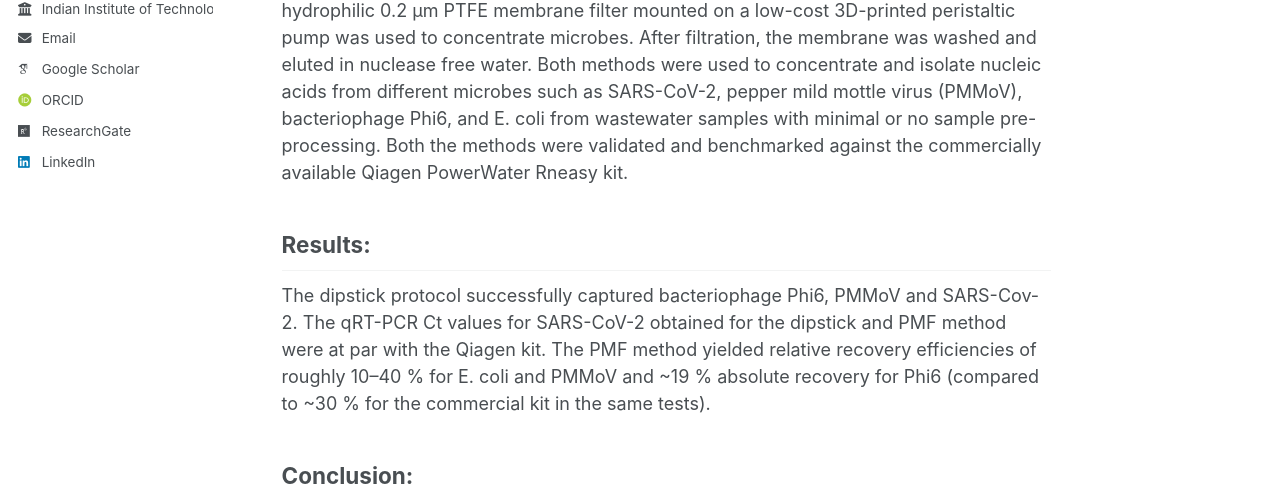
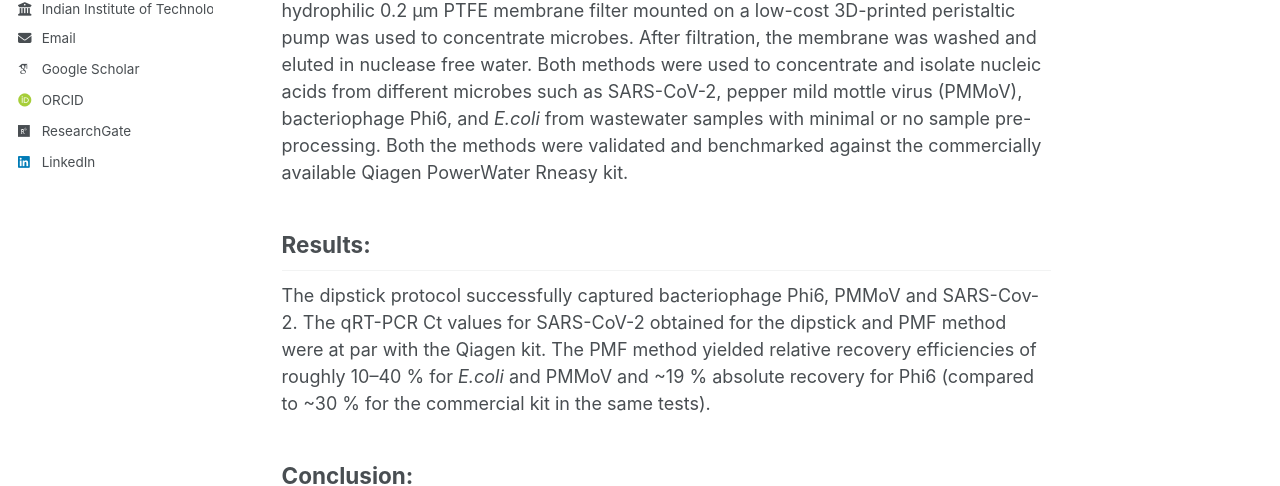
Before and after one commit to shrutiahuja/shrutiahuja.github.io, a Jekyll site: the page built from _publications/2024-03-25-simultaneous.md, in a window 1280 px wide and 1400 px high, scrolled down 686 px. Shown: the part 422-908 px from the top of the window. Built offline with Jekyll 4.4.1, drawn with Linux system fonts in a browser that asks for light colours; some web fonts are replaced; a script that is not in the unit is left out; some of the changed text lies outside the part shown.

Commit message:
Update 2024-03-25-simultaneous.md

```diff
--- a/_publications/2024-03-25-simultaneous.md
+++ b/_publications/2024-03-25-simultaneous.md
@@ -3,7 +3,7 @@ title: "Simultaneous microbial capture and nucleic acid extraction from wastewat
 collection: publications
 category: manuscripts
 permalink: /publication/2024-03-25-simultaneous/
-excerpt: 'Low-cost, rapid, lab-developed methods to concentrate and isolate nucleic acids from different microbes such as SARS-CoV-2, pepper mild mottle virus (PMMoV), bacteriophage Phi6, and E. coli from wastewater samples with minimal or no sample pre-processing. '
+excerpt: 'Low-cost, rapid, lab-developed methods to concentrate and isolate nucleic acids from different microbes such as SARS-CoV-2, pepper mild mottle virus (PMMoV), bacteriophage Phi6, and *E.coli* from wastewater samples with minimal or no sample pre-processing. '
 date: 2024-03-25
 venue: 'Science of the Total Environment'
 paperurl: 'https://doi.org/10.1016/j.scitotenv.2024.170347'
@@ -16,10 +16,10 @@ To develop and evaluate two cost-effective workflows for simultaneous microbial
 The COVID-19 pandemic accelerated research towards developing low-cost assays for automated urban wastewater monitoring assay that can be integrated into an environmental surveillance system for early warning of frequent disease outbreaks and future pandemics. Microbial concentration is one of the most challenging steps in wastewater surveillance, due to the sample heterogeneity and low pathogen load. Keeping in mind the requirements of large-scale testing in densely populated low- or middle-income countries (LMICs), such assays would need to be low-cost and have rapid turnaround time with high recovery efficiency. In this study, two such methods are presented and evaluated against commercially available kits for pathogen detection in wastewater. The first method utilizes paper dipsticks while the second method comprises of a PTFE membrane filter (PMF) integrated with a peristaltic pump.
 
 ## Methods:
-Wastewater samples were collected as per CDC guidelines from a sewage pumping station at IIT Bombay. Two nucleic acid extraction workflows were evaluated. For small-volume (~1 mL) samples, a wax-backed cellulose paper dipstick was used to bind nucleic acids directly from thermally lysed wastewater. The dipstick was immersed sequentially in lysis, wash, and elution steps; nucleic acids were released directly into the RT-PCR reaction mix without further purification. For larger-volume samples (~40 mL), a hydrophilic 0.2 µm PTFE membrane filter mounted on a low-cost 3D-printed peristaltic pump was used to concentrate microbes. After filtration, the membrane was washed and eluted in nuclease free water. Both methods were used to concentrate and isolate nucleic acids from different microbes such as SARS-CoV-2, pepper mild mottle virus (PMMoV), bacteriophage Phi6, and E. coli from wastewater samples with minimal or no sample pre-processing. Both the methods were validated and benchmarked against the commercially available Qiagen PowerWater Rneasy kit.
+Wastewater samples were collected as per CDC guidelines from a sewage pumping station at IIT Bombay. Two nucleic acid extraction workflows were evaluated. For small-volume (~1 mL) samples, a wax-backed cellulose paper dipstick was used to bind nucleic acids directly from thermally lysed wastewater. The dipstick was immersed sequentially in lysis, wash, and elution steps; nucleic acids were released directly into the RT-PCR reaction mix without further purification. For larger-volume samples (~40 mL), a hydrophilic 0.2 µm PTFE membrane filter mounted on a low-cost 3D-printed peristaltic pump was used to concentrate microbes. After filtration, the membrane was washed and eluted in nuclease free water. Both methods were used to concentrate and isolate nucleic acids from different microbes such as SARS-CoV-2, pepper mild mottle virus (PMMoV), bacteriophage Phi6, and *E.coli* from wastewater samples with minimal or no sample pre-processing. Both the methods were validated and benchmarked against the commercially available Qiagen PowerWater Rneasy kit.
 
 ## Results:
-The dipstick protocol successfully captured bacteriophage Phi6, PMMoV and SARS-Cov-2. The qRT-PCR Ct values for SARS-CoV-2 obtained for the dipstick and PMF method  were at par with the Qiagen kit. The PMF method yielded relative recovery efficiencies of roughly 10–40 % for E. coli and PMMoV and ~19 % absolute recovery for Phi6 (compared to ~30 % for the commercial kit in the same tests).
+The dipstick protocol successfully captured bacteriophage Phi6, PMMoV and SARS-Cov-2. The qRT-PCR Ct values for SARS-CoV-2 obtained for the dipstick and PMF method  were at par with the Qiagen kit. The PMF method yielded relative recovery efficiencies of roughly 10–40 % for *E.coli* and PMMoV and ~19 % absolute recovery for Phi6 (compared to ~30 % for the commercial kit in the same tests).
 
 ## Conclusion:
 Both the cellulose dipstick (for small volumes) and the PMF method (for larger volumes) provide low-cost, rapid alternatives for microbial concentration and nucleic-acid extraction suitable for wastewater surveillance in resource-limited settings.
```
